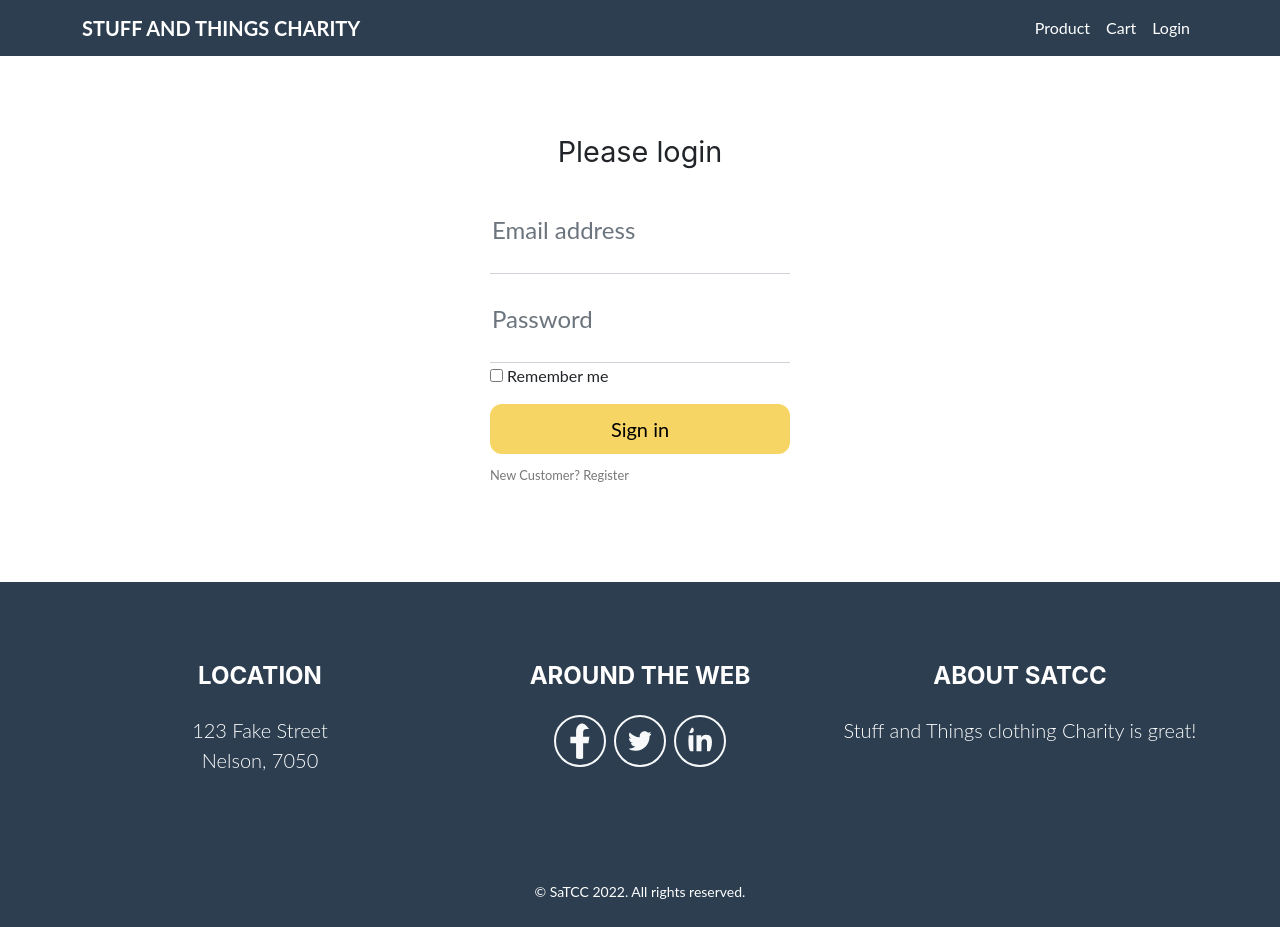
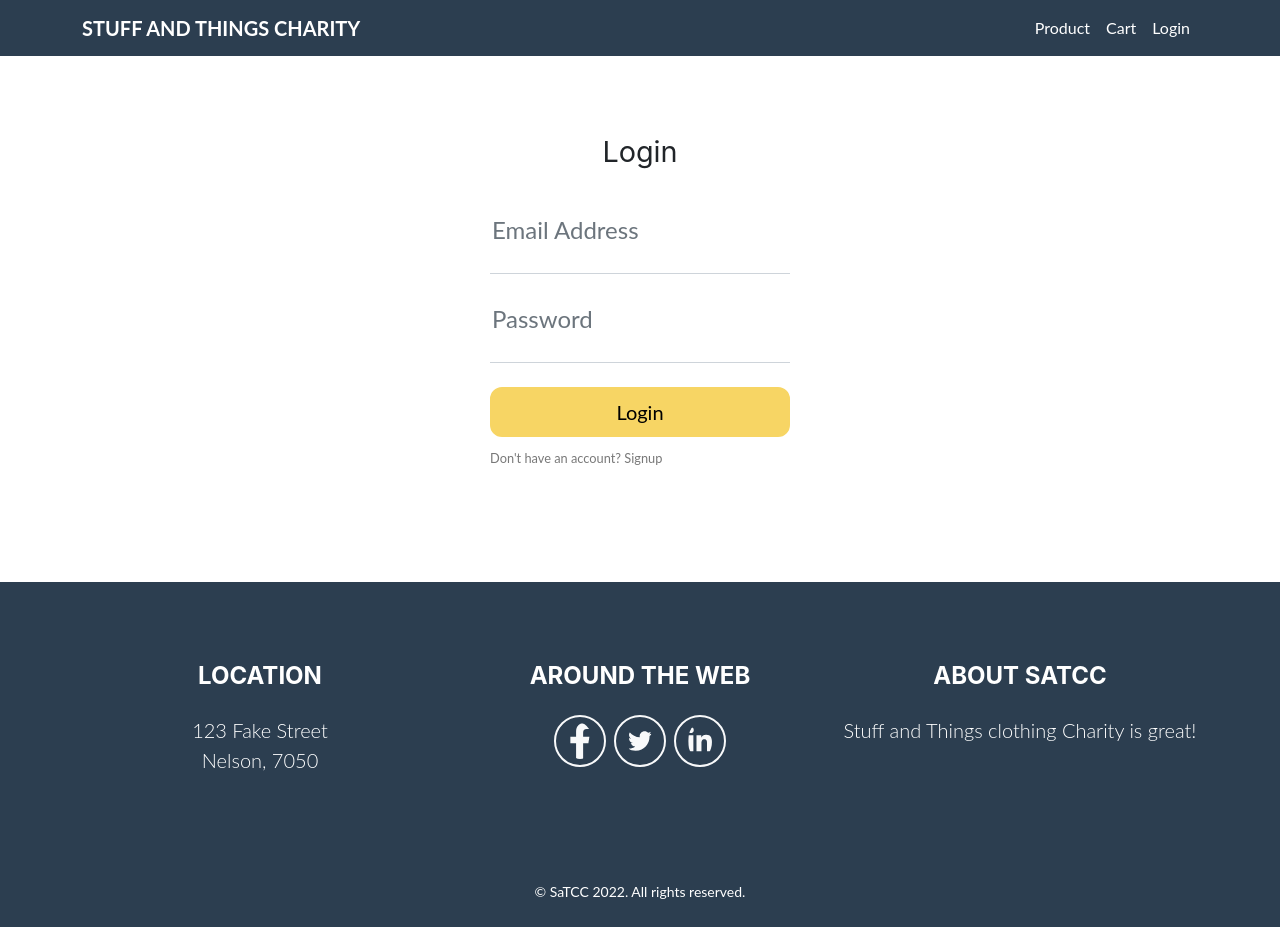
Before and after one commit to Kenny-WilliamsStockdale/WEB701-Project, a React (Create React App) app in the folder frontend/: page /Login in a window 1280 px wide. Built offline with nearby package versions, Linux system fonts and the light colour scheme.

Commit message:
registraton form to save database. Tested with validation and error messages. Updated login and signup css. Added loader and messages for errors. updated routes and controllers for login and signup

```diff
--- a/frontend/package.json
+++ b/frontend/package.json
@@ -2,6 +2,7 @@
   "name": "frontend",
   "version": "0.1.0",
   "private": true,
+  "proxy": "http://127.0.0.1:5001",
   "dependencies": {
     "@testing-library/jest-dom": "^5.16.4",
     "@testing-library/react": "^12.1.4",
--- /dev/null
+++ b/frontend/src/components/Loader.js
@@ -0,0 +1,22 @@
+import React from 'react'
+import { Spinner } from 'react-bootstrap'
+
+// loader image/animation for loading between pages or on form submissions
+const Loader = () => {
+  return (
+    <Spinner
+      animation='border'
+      role='status'
+      style={{
+        width: '100px',
+        height: '100px',
+        margin: 'auto',
+        display: 'block',
+      }}
+    >
+      <span className='sr-only'></span>
+    </Spinner>
+  )
+}
+
+export default Loader
--- /dev/null
+++ b/frontend/src/components/Message.js
@@ -0,0 +1,13 @@
+import React from 'react'
+import { Alert } from 'react-bootstrap'
+
+// message component used for displaying error messages. e.g wrong password.
+const Message = ({ variant, children }) => {
+  return <Alert variant={variant}>{children}</Alert>
+}
+
+Message.defaultProps = {
+  variant: 'info',
+}
+
+export default Message
--- a/frontend/src/pages/Login.css
+++ b/frontend/src/pages/Login.css
@@ -31,7 +31,11 @@
   font-size: 1.8rem;
 }
 
-#floatingPassword:focus{
+#floatingPassword-login{
+  margin-bottom: 1.5rem;
+}
+
+#floatingPassword-login:focus{
   border-color: #f7d564;
 }
 
@@ -39,14 +43,14 @@
   border-color: #f7d564;
 }
 
-#submit-button {
+#submit-button-login {
   background-color: #f7d564;
   border-color: #f7d564;
   color:black;
   margin-bottom: 0.5rem;
 }
 
-#submit-button:hover {
+#submit-button-login:hover {
   background-color: #e9ca62;
   border-color: #e9ca62;
 }
--- a/frontend/src/pages/Login.js
+++ b/frontend/src/pages/Login.js
@@ -1,35 +1,59 @@
 /* -------------------------------------------------------------------------- */
 /*                               Import Section                               */
 /* -------------------------------------------------------------------------- */
-import React from 'react'
-import { Link } from 'react-router-dom';
+import React, { useState, useContext } from 'react'
+import { Link, useNavigate } from 'react-router-dom';
+import Message from '../components/Message';
+import Loading from '../components/Loader';
+import axios from 'axios';
 import './Login.css'
 /* -------------------------------------------------------------------------- */
 /*                               Layout Section                               */
 /* -------------------------------------------------------------------------- */
 
 const Login = () => {
+  const navigate = useNavigate()
+  const [emailAddress, setEmailAddress] = useState('');
+  const [password, setPassword] = useState('');
+  const [error, setError] = useState('');
+  const [loading, setLoading] = useState(false);
+  const [message, setMessage] = useState('');
+
+  const handleSubmit = (e) => {
+    e.preventDefault();
+    setLoading(true);
+    axios
+      .get('/user/login/', { emailAddress, password })
+      .then((res) => {
+        setLoading(false);
+        setMessage(res.data.message);
+        setTimeout(() => {
+          navigate('/Product')
+        }, 2000)
+      })
+      .catch((err) => {
+        setLoading(false);
+        setError(err.response.data.message);
+      });
+  };
+
   return (
-<main className="form-signin">
-  <form>
-    <h1 className="h3 mb-3 fw-normal" id="login-title">Please login</h1>
+    <form onSubmit={handleSubmit} className="form-signin">
+      {message && <Message variant="success">{message}</Message>}
+      {error && <Message variant='danger'>{error}</Message>}
+      {loading && <Loading />}
+      <h1 className="h3 mb-3 fw-normal" id="login-title">Login</h1>
       <div className="form-floating">
-      <input type="email" className="form-control" id="floatingInput" placeholder="name@example.com" />
-      <label htmlFor="floatingInput">Email address</label>
+        <input type="email" className="form-control" id="floatingInput" placeholder="email address" value={emailAddress} onChange={(e) => setEmailAddress(e.target.value)} />
+        <label htmlFor="floatingInput">Email Address</label>
       </div>
       <div className="form-floating">
-      <input type="password" className="form-control" id="floatingPassword" placeholder="Password" />
+        <input type="password" className="form-control" id="floatingPassword-login" placeholder="password" value={password} onChange={(e) => setPassword(e.target.value)} />
         <label htmlFor="floatingPassword">Password</label>
       </div>
-    <div className="checkbox mb-3">
-      <label>
-        <input type="checkbox" defaultValue="remember-me" /> Remember me
-      </label>
-    </div>
-    <button className="w-100 btn btn-lg btn-primary" id="submit-button" type="submit">Sign in</button>
-    <Link className="signup-link"to="/Signup">New Customer? Register</Link>
+      <button className="w-100 btn btn-lg btn-primary" id="submit-button-login" type="submit">Login</button>
+      <Link className="signup-link" to="/Signup">Don't have an account? Signup</Link>
     </form>
-</main>
   )
 }
 
--- a/frontend/src/pages/Signup.js
+++ b/frontend/src/pages/Signup.js
@@ -1,50 +1,111 @@
 /* -------------------------------------------------------------------------- */
 /*                               Import Section                               */
 /* -------------------------------------------------------------------------- */
-import React from 'react'
-import { Link } from 'react-router-dom';
+import React, { useState } from 'react'
+import { Link, useNavigate } from 'react-router-dom';
+import axios from 'axios'
+import Loading from '../components/Loader'
+import Message from '../components/Message'
 import './Signup.css'
 /* -------------------------------------------------------------------------- */
 /*                               Layout Section                               */
 /* -------------------------------------------------------------------------- */
 const Signup = () => {
+  const navigate = useNavigate()
+  const [firstName, setFirstName] = useState('');
+  const [lastName, setLastName] = useState('');
+  const [userName, setUserName] = useState('')
+  const [emailAddress, setEmailAddress] = useState('');
+  const [password, setPassword] = useState('');
+  const [isMember, setIsMember] = useState(false);
+  const [isBeneficiary, setIsBeneficiary] = useState(false);
+  const [error, setError] = useState('');
+  const [loading, setLoading] = useState(false);
+  const [message, setMessage] = useState('');
+
+  //TODO fix the error handling on selection of both checkbox
+  const handleSubmit = (e) => {
+    e.preventDefault();
+    setLoading(true);
+    if (isMember && isBeneficiary) {
+      setError('Please select only one of the checkbox')
+      setLoading(false);
+    }
+    if (!isMember && !isBeneficiary) {
+      setError('Please select at least one of the checkbox')
+      setLoading(false);
+    }
+    if (isMember && !isBeneficiary) {
+      axios
+        .post('/user/register', { firstName, lastName, userName, emailAddress, password, isMember: true, isBeneficiary: false })
+        .then((res) => {
+          setLoading(false);
+          setMessage(res.data.message);
+          setTimeout(() => {
+            navigate('/login')
+          }, 2000)
+        })
+        .catch((err) => {
+          setLoading(false);
+          setError(err.response.data.message);
+        });
+    } else if (!isMember && isBeneficiary) {
+      axios
+        .post('/user/register', { firstName, lastName, userName, emailAddress, password, isMember: false, isBeneficiary: true })
+        .then((res) => {
+          setLoading(false);
+          setMessage(res.data.message);
+          setTimeout(() => {
+            navigate('/login')
+          }, 2000)
+        })
+        .catch((err) => {
+          setLoading(false);
+          setError(err.response.data.message);
+        });
+    }
+  };
+
   return (
-    <main className="form-signin">
+    <main className="form-signin" onSubmit={handleSubmit}>
       <form>
         <h1 className="h3 mb-3 fw-normal" id="signup-title">Signup</h1>
+        {message && <Message variant='success'>{message}</Message>}
+        {error && <Message variant='danger'>{error}</Message>}
+        {loading && <Loading />}
         <div className="form-floating">
-          <input type="first-name" className="form-control" id="floatingInput" placeholder="FirstName" />
+          <input type="first-name" className="form-control" id="floatingInput" placeholder="FirstName" value={firstName} onChange={(e) => setFirstName(e.target.value)} />
           <label htmlFor="floatingInput">First Name</label>
         </div>
         <div className="form-floating">
-          <input type="last-name" className="form-control" id="floatingInput" placeholder="LastName" />
+          <input type="last-name" className="form-control" id="floatingInput" placeholder="LastName" value={lastName} onChange={(e) => setLastName(e.target.value)} />
           <label htmlFor="floatingInput">Last Name</label>
         </div>
         <div className="form-floating">
-          <input type="email" className="form-control" id="floatingInput" placeholder="name@example.com" />
+          <input type="user-name" className="form-control" id="floatingInput" placeholder="name@example.com" value={userName} onChange={(e) => setUserName(e.target.value)} />
           <label htmlFor="floatingInput">User Name</label>
         </div>
         <div className="form-floating">
-          <input type="password" className="form-control" id="floatingPassword" placeholder="Password" />
+          <input type="email" className="form-control" id="floatingPassword" placeholder="Password" value={emailAddress} onChange={(e) => setEmailAddress(e.target.value)} />
           <label htmlFor="floatingPassword">Email Address</label>
         </div>
         <div className="form-floating">
-          <input type="confirm-password" className="form-control" id="floatingPassword-signup" placeholder="ConfirmPassword" />
+          <input type="password" className="form-control" id="floatingPassword-signup" placeholder="ConfirmPassword" value={password} onChange={(e) => setPassword(e.target.value)} />
           <label htmlFor="floatingPassword">Password</label>
-        <div>
-          <p>Type of user:</p>
-        </div>
+          <div>
+            <p>Type of user:</p>
+          </div>
         </div>
         <div className="checkbox mb-3">
           <label>
-            <input type="checkbox" id="member-check" defaultValue="Member" /> Member
+            <input type="checkbox" id="member-check" checked={isMember} onChange={(e) => setIsMember(e.target.checked)} /> Member
           </label>
           <label>
-            <input type="checkbox" id="beneficiary-check" defaultValue="Beneficiary" /> Beneficiary
+            <input type="checkbox" id="beneficiary-check" checked={isBeneficiary} onChange={(e) => setIsBeneficiary(e.target.checked)} /> Beneficiary
           </label>
         </div>
         <button className="w-100 btn btn-lg btn-primary" id="submit-button-signup" type="submit">Register</button>
-        <Link className="signup-link" to="/Login">Already have an account?</Link>
+        <Link className="signup-link" to="/Login">Already have an account? Login</Link>
       </form>
     </main>
   )
```
Also changed, not shown: 2 other files (tests, documents, lock files or other folders). Lines whose indentation alone changed are shown as unchanged.
